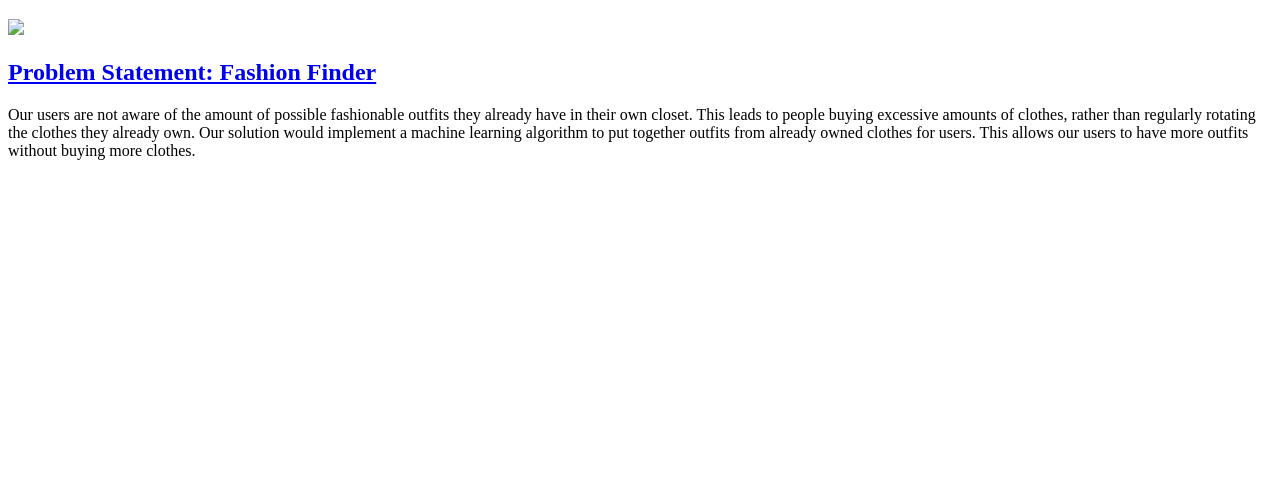
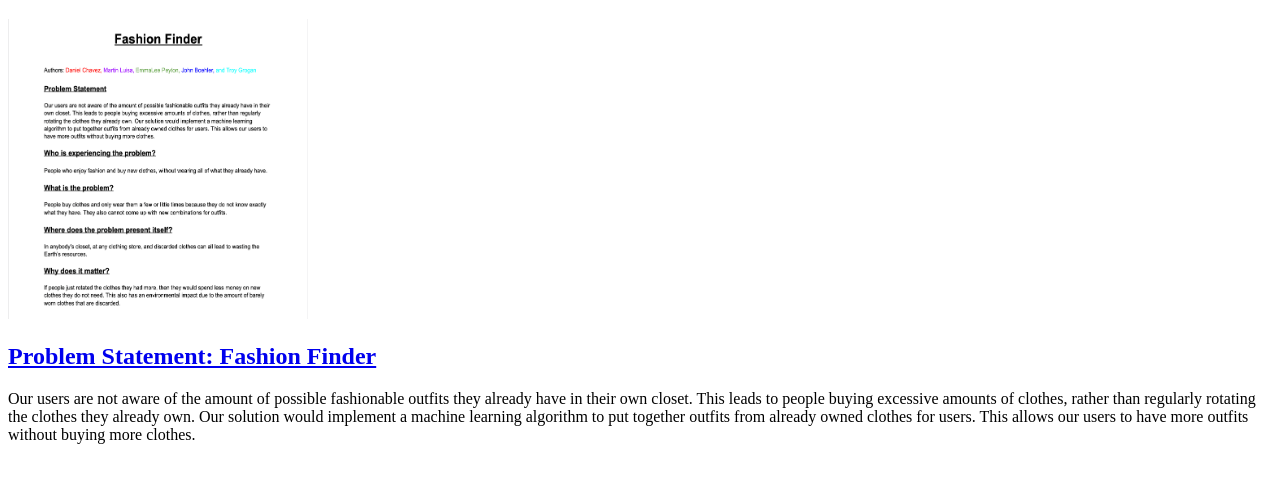
Before and after one commit to TroyGrogan/TroyGrogan.github.io, a plain HTML site: page index.html in a window 1280 px wide. Shown: the part 61-544 px from the top of the page. Drawn offline with Linux system fonts and the light colour scheme.

Commit message:
Add files via upload

```diff
--- a/index.html
+++ b/index.html
@@ -7,7 +7,7 @@
         <h1>Troy Grogan's CSCE 190 Website</h1>
 
         <section class = "assignment">
-            <a href = "Files/The Junyas - Problem Statement.pdf"><img src = "Images/Problem Statement #1.png"></a>
+            <a href = "Files/The Junyas - Problem Statement.pdf"><img src = "Images/Problem Statement.png" width = "300" height = "300"></a>
                 <section class = "ass-details">
                     <a href = "Files/The Junyas - Problem Statement.pdf"><h2>Problem Statement: Fashion Finder</h2></a>
                     <p>
```
Also changed, not shown: Images/Problem Statement.png (added).
